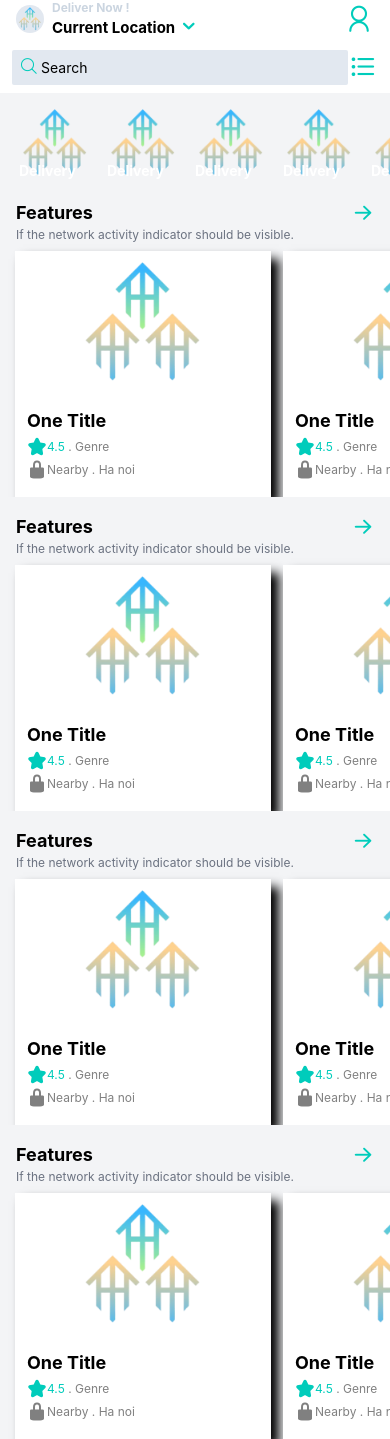
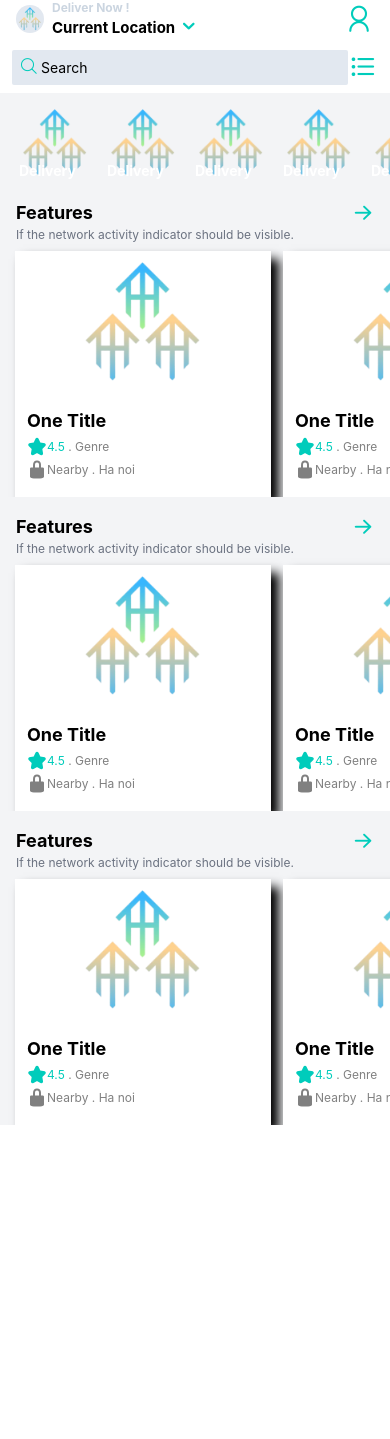
Before and after one commit to independenceee/react-native, a React Native app in the folder 01_delivery_app/: screen /Home in a window 390 px wide. After the commit the page ends 1125 px from the top, so only its background shows below. Built offline with nearby package versions, Linux system fonts and the light colour scheme.

Commit message:
components image

```diff
--- a/01_delivery_app/src/components/Featured/Featured.tsx
+++ b/01_delivery_app/src/components/Featured/Featured.tsx
@@ -64,19 +64,6 @@ const Featured = function ({ id, title, description }: Props) {
                     short_description=""
                     title=""
                 />
-                <RestaurantCard
-                    id=""
-                    address=""
-                    dishes={10}
-                    genre=""
-                    imgUrl=""
-                    lat={100}
-                    long={200}
-                    rating={4.5}
-                    short_description=""
-                    title=""
-                />
-
             </ScrollView>
         </View>
     );
--- a/01_delivery_app/src/screens/Home/Home.tsx
+++ b/01_delivery_app/src/screens/Home/Home.tsx
@@ -78,11 +78,6 @@ const Home = function ({}: Props) {
                     title="Features"
                     description="If the network activity indicator should be visible."
                 />
-                <Featured
-                    id=""
-                    title="Features"
-                    description="If the network activity indicator should be visible."
-                />
             </ScrollView>
         </SafeAreaView>
     );
```
Also changed, not shown: 01_delivery_app/src/screens/Delivery/Delivery.tsx (added), 01_delivery_app/src/screens/Delivery/index.ts (added), 01_delivery_app/src/screens/Delivery/styles.ts (added).
